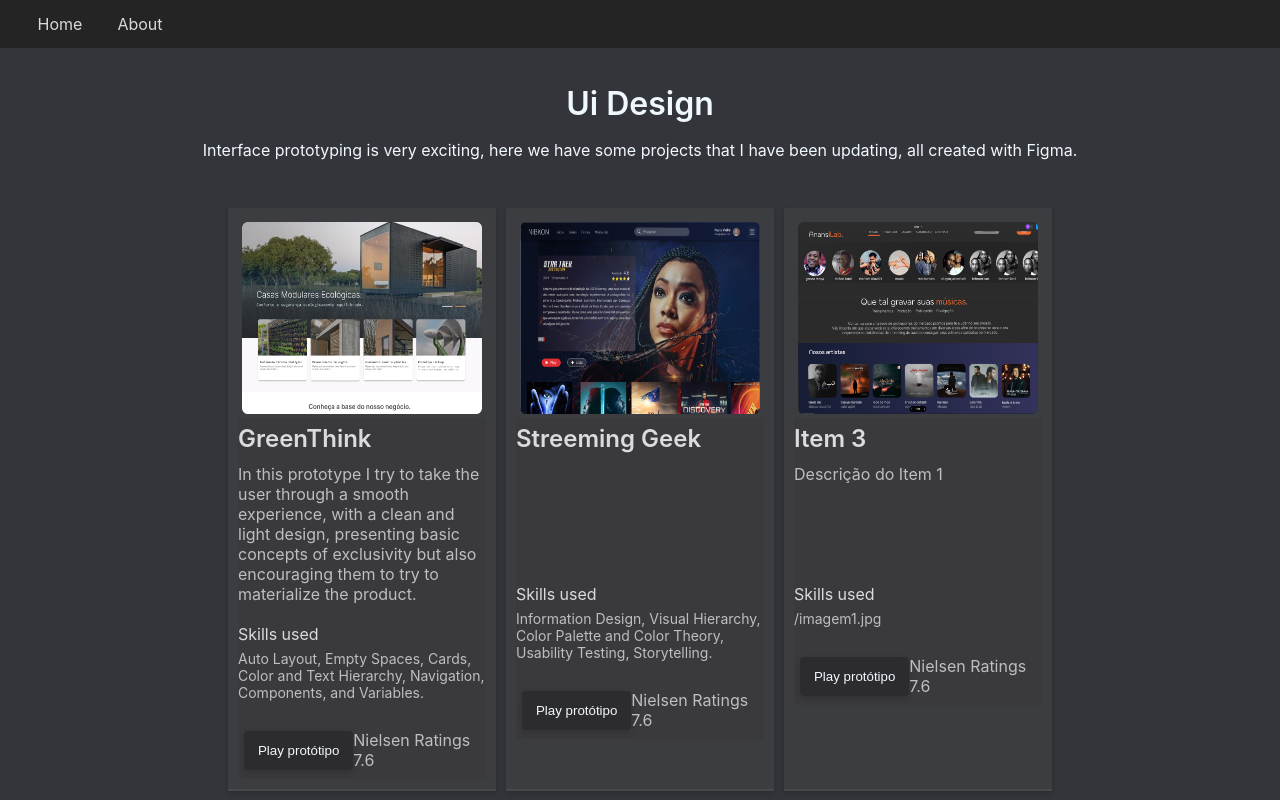
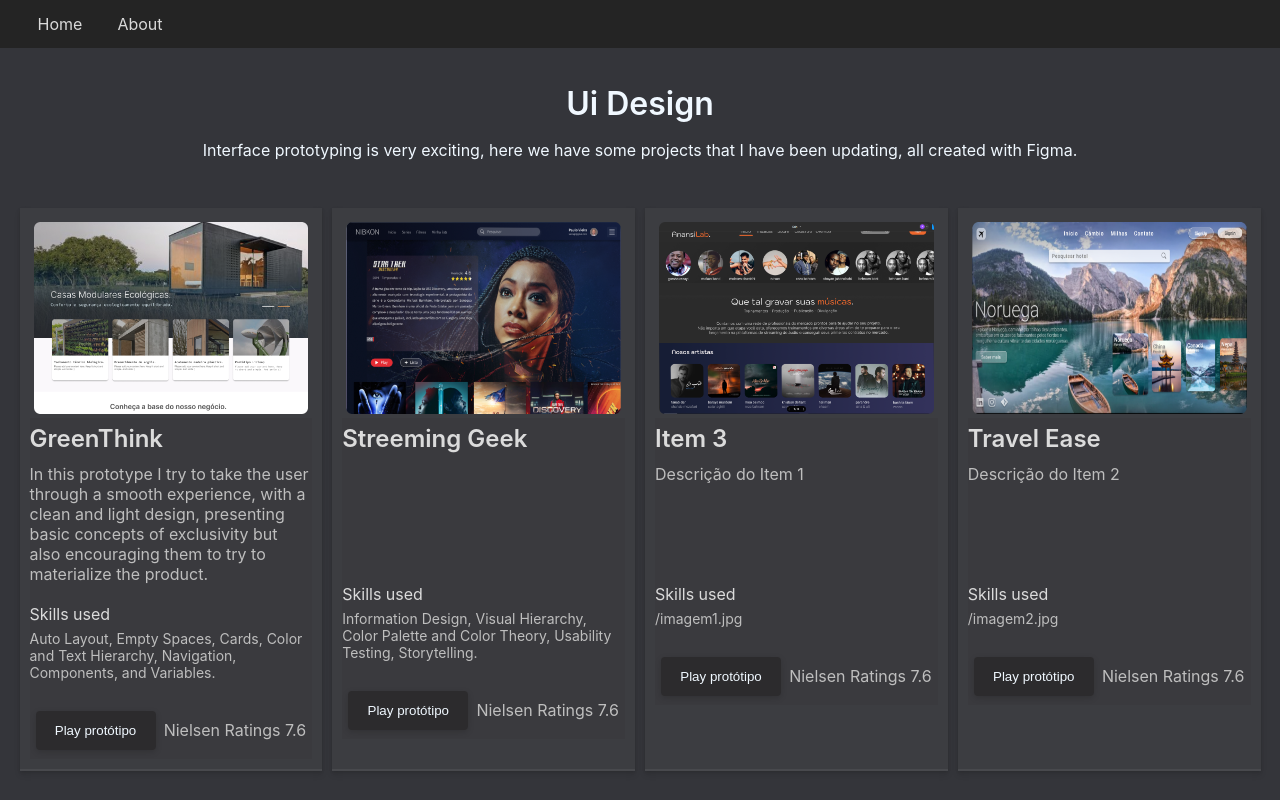
Before and after one commit to PauloVieirra/PortifolioNextJs, a Next.js app: page /Ui in a window 1280 px wide. Shown: the top 800 px of the page. Built offline with nearby package versions, Linux system fonts and the light colour scheme.

Commit message:
AjusteMEDIA

```diff
--- a/pages/Data/dataui/style.module.css
+++ b/pages/Data/dataui/style.module.css
@@ -1,8 +1,8 @@
 .container{
     display: grid;
     width: 100%;
-    max-width: 1024px;
-    grid-template-columns: repeat(3, 1fr);
+    max-width: 1241px;
+    grid-template-columns: repeat(1, 1fr);
     gap: 6px;
     height: auto;
     flex-direction: column;
@@ -143,42 +143,28 @@
     border: none;
 }
 
-@media  only screen and (min-width: 1240px) {
 
-    .container{
-        display: grid;
-        width: 100%;
-        max-width: 1024px;
-        grid-template-columns: repeat(4, 1fr);
-        padding-left: 100px;
-        padding-right: 100px;
-        gap: 60px;
-        height: auto;
-        flex-direction: column;
-    }
-
-}
 
 
 /* Estilo para telas pequenas (até 600px) */
-@media only screen and (max-width: 600px) {
+@media only screen and (min-width: 600px)  and (max-width: 819px){
     .container {
-        grid-template-columns: repeat(1, 1fr); /* Uma coluna em telas pequenas */
+        grid-template-columns: repeat(2, 1fr); /* Uma coluna em telas pequenas */
     }
 }
 
 /* Estilo para telas médias (de 601px a 900px) */
-@media only screen and (min-width: 601px) and (max-width: 900px) {
+@media only screen and (min-width: 820px) and (max-width: 1024px) {
     .container {
-        grid-template-columns: repeat(2, 1fr); /* Duas colunas em telas médias */
+        grid-template-columns: repeat(3, 1fr); /* Duas colunas em telas médias */
         gap: 10px;
     }
 }
 
 /* Estilo para telas grandes (acima de 901px) */
-@media only screen and (min-width: 901px) {
+@media only screen and (min-width: 1025px) {
     .container {
-        grid-template-columns: repeat(3, 1fr); /* Três colunas em telas grandes */
+        grid-template-columns: repeat(4, 1fr); /* Três colunas em telas grandes */
         gap: 10px;
     }
 }
```
